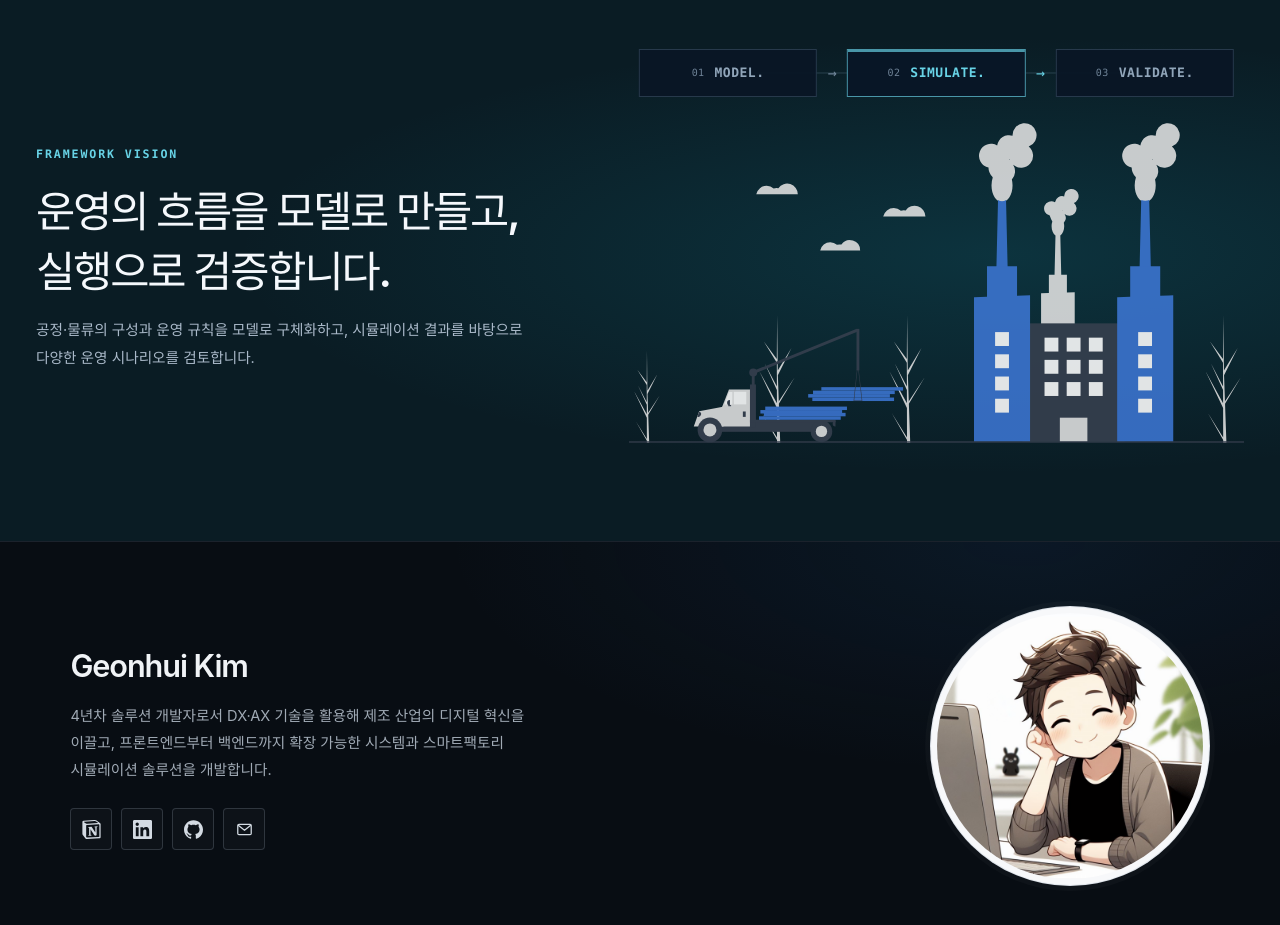
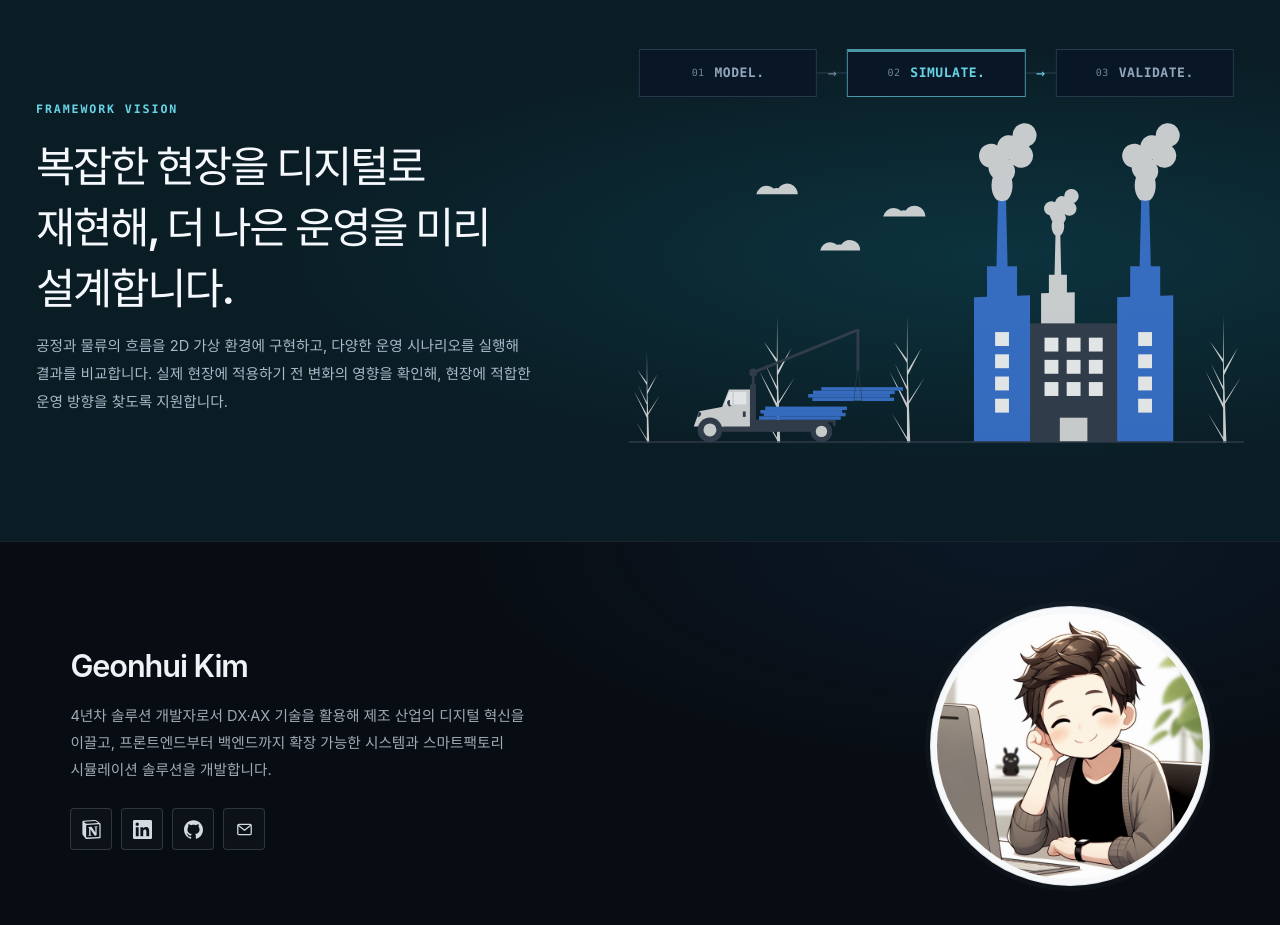
Before and after one commit to kkh3868/My_Portfolio, a React (Vite) app: page / in a window 1280 px wide. Shown: the part 3740-4665 px from the top of the page. Built offline with nearby package versions, Linux system fonts and the light colour scheme.

Commit message:
[Fix] Framework Vision 메시지 구체화
 - 현장 디지털 재현과 운영 시나리오 검증을 중심으로 비전 문구 정리
 - 결과 비교와 운영 방향 지원 내용을 설명에 추가

```diff
--- a/src/sections/FrameworkVisionSection.tsx
+++ b/src/sections/FrameworkVisionSection.tsx
@@ -58,10 +58,10 @@ export function FrameworkVisionSection() {
       <div className="vision-content">
         <div className="vision-copy">
           <span className="eyebrow">FRAMEWORK VISION</span>
-          <h2>운영의 흐름을 모델로 만들고, 실행으로 검증합니다.</h2>
+          <h2>복잡한 현장을 디지털로 재현해, 더 나은 운영을 미리 설계합니다.</h2>
           <p>
-            공정·물류의 구성과 운영 규칙을 모델로 구체화하고,
-            시뮬레이션 결과를 바탕으로 다양한 운영 시나리오를 검토합니다.
+            공정과 물류의 흐름을 2D 가상 환경에 구현하고, 다양한 운영 시나리오를 실행해 결과를 비교합니다.
+            실제 현장에 적용하기 전 변화의 영향을 확인해, 현장에 적합한 운영 방향을 찾도록 지원합니다.
           </p>
         </div>
         <div
```
